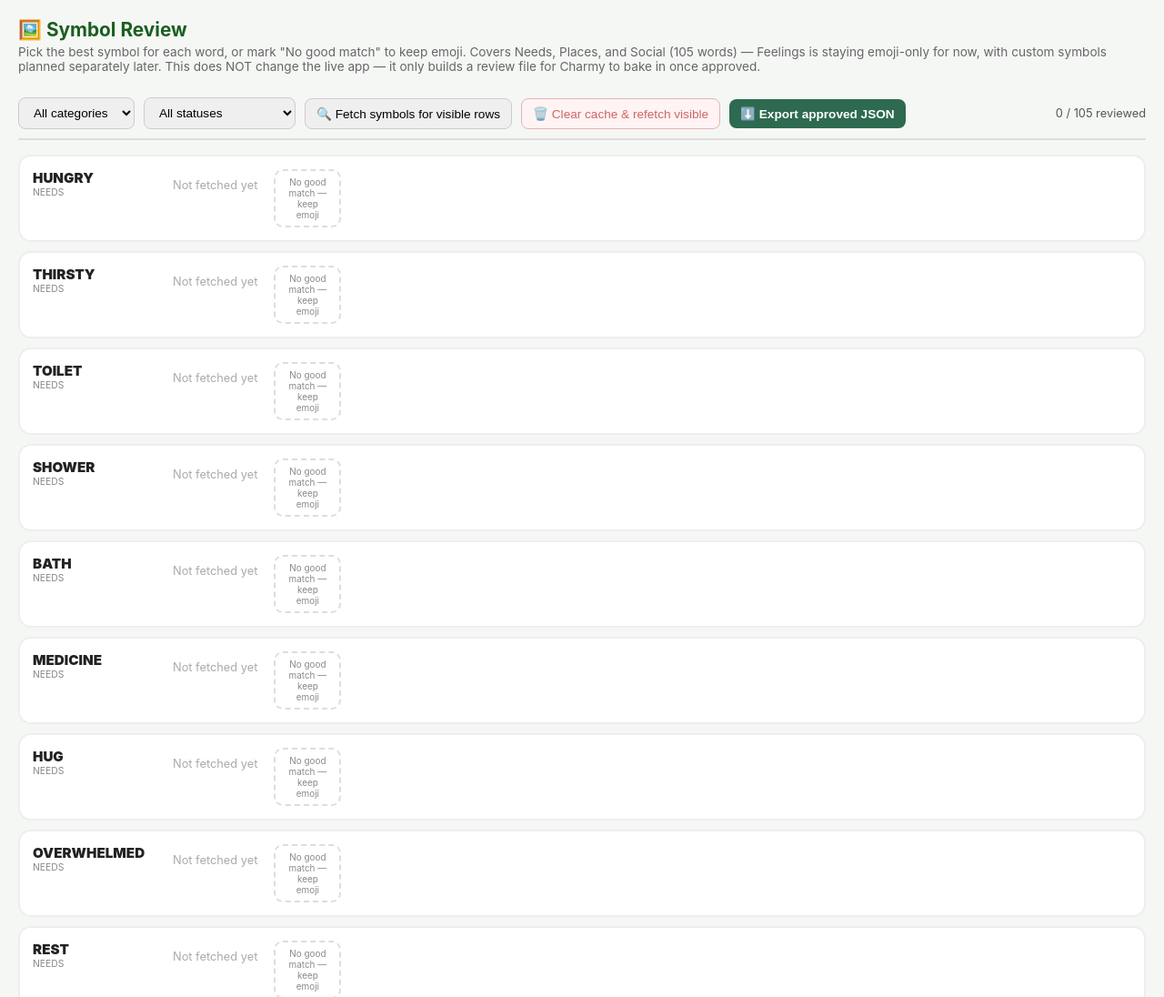
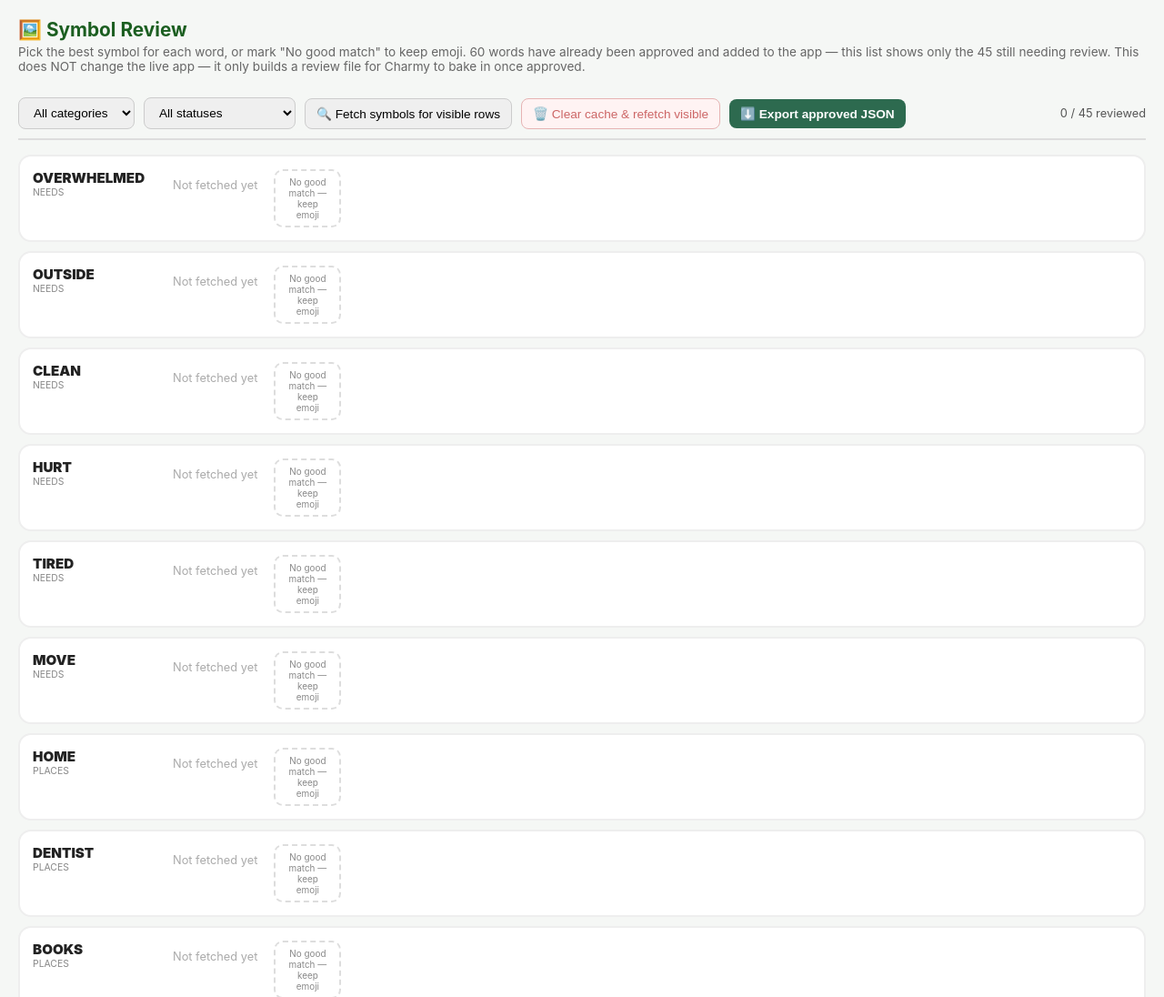
Before and after one commit to aidovaapp/aidovaapp, a website: page admin-symbol-review.html in a window 1280 px wide. Shown: the top 1096 px of the page at 91% size. Drawn offline with Linux system fonts and the light colour scheme.

Commit message:
Scope review tool to the 45 remaining unreviewed words — 60 already approved and baked into the app

```diff
--- a/admin-symbol-review.html
+++ b/admin-symbol-review.html
@@ -36,7 +36,7 @@
 <body>
 
 <h1>🖼️ Symbol Review</h1>
-<div class="sub">Pick the best symbol for each word, or mark "No good match" to keep emoji. Covers Needs, Places, and Social (105 words) — Feelings is staying emoji-only for now, with custom symbols planned separately later. This does NOT change the live app — it only builds a review file for Charmy to bake in once approved.</div>
+<div class="sub">Pick the best symbol for each word, or mark "No good match" to keep emoji. 60 words have already been approved and added to the app — this list shows only the 45 still needing review. This does NOT change the live app — it only builds a review file for Charmy to bake in once approved.</div>
 
 <div class="toolbar">
   <select id="catFilter" onchange="renderRows()">
@@ -61,10 +61,9 @@
 
 <script>
 var BTNS_WORDS = {
-  "0": [["I love you","I LOVE YOU"],["happy","HAPPY"],["sad","SAD"],["angry","ANGRY"],["in pain","IN PAIN"],["sleepy","SLEEPY"],["drowsy","DROWSY"],["scared","SCARED"],["frustrated","FRUSTRATED"],["heartbroken","HEARTBROKEN"],["excited","EXCITED"],["poorly","POORLY"],["bored","BORED"],["lonely","LONELY"],["worried","WORRIED"],["confused","CONFUSED"],["embarrassed","EMBARRASSED"],["proud","PROUD"],["calm","CALM"],["uneasy","UNEASY"],["jealous","JEALOUS"],["unwell","UNWELL"],["disgusted","DISGUSTED"],["nervous","NERVOUS"],["grateful","GRATEFUL"],["anxious","ANXIOUS"],["loved","LOVED"],["cross","CROSS"],["upset","UPSET"],["exhausted","EXHAUSTED"],["shocked","SHOCKED"],["crying","CRYING"],["disappointed","DISAPPOINTED"],["stressed","STRESSED"],["content","CONTENT"]],
-  "1": [["hungry","HUNGRY"],["thirsty","THIRSTY"],["toilet","TOILET"],["shower","SHOWER"],["bath","BATH"],["medicine","MEDICINE"],["hug","HUG"],["overwhelmed","OVERWHELMED"],["rest","REST"],["snack","SNACK"],["water","WATER"],["outside","OUTSIDE"],["clean","CLEAN"],["phone","PHONE"],["headphones","HEADPHONES"],["change","CHANGE"],["cuddle","CUDDLE"],["brush teeth","BRUSH TEETH"],["plaster","PLASTER"],["feel sick","FEEL SICK"],["hurt","HURT"],["cold","COLD"],["hot","HOT"],["tired","TIRED"],["pain","PAIN"],["wash","WASH"],["get dressed","GET DRESSED"],["move","MOVE"],["ear defenders","EAR DEFENDERS"]],
-  "2": [["home","HOME"],["school","SCHOOL"],["park","PARK"],["trampoline","TRAMPOLINE"],["car","CAR"],["bus","BUS"],["swim","SWIM"],["doctor","DOCTOR"],["dentist","DENTIST"],["cinema","CINEMA"],["books","BOOKS"],["TV","TV"],["play","PLAY"],["bedroom","BEDROOM"],["kitchen","KITCHEN"],["garden","GARDEN"],["hospital","HOSPITAL"],["shops","SHOPS"],["cafe","CAFÉ"],["library","LIBRARY"],["exercise","EXERCISE"],["art","ART"],["restaurant","RESTAURANT"],["airport","AIRPORT"],["therapy","THERAPY"],["party","PARTY"],["hairdresser","HAIRDRESSER"],["gym","GYM"],["beach","BEACH"],["supermarket","SUPERMARKET"],["church","CHURCH"],["mosque","MOSQUE"],["temple","TEMPLE"],["funfair","FUNFAIR"],["camping","CAMPING"],["football","FOOTBALL"],["train station","TRAIN STATION"],["hotel","HOTEL"],["aquarium","AQUARIUM"],["play centre","PLAY CENTRE"]],
-  "3": [["help","HELP"],["wait","WAIT"],["thank you","THANK YOU"],["me time","ME TIME"],["hello","HELLO"],["okay","OKAY"],["sorry","SORRY"],["done","DONE"],["quiet","QUIET"],["again","AGAIN"],["stop","STOP"],["goodbye","GOODBYE"],["please","PLEASE"],["no thank you","NO THANKS"],["i dont know","DONT KNOW"],["my turn","MY TURN"],["share","SHARE"],["come here","COME HERE"],["watch me","WATCH ME"],["finished","FINISHED"],["more","MORE"],["well done","WELL DONE"],["loud","LOUD"],["less","LESS"],["why","WHY"],["what","WHAT"],["who","WHO"],["where","WHERE"],["when","WHEN"],["how","HOW"],["good job","GOOD JOB"],["together","TOGETHER"],["your turn","YOUR TURN"],["try again","TRY AGAIN"],["i need some space","I NEED SPACE"],["i do not want to talk","I DONT WANT TO TALK"]]
+  "1": [["overwhelmed","OVERWHELMED"],["outside","OUTSIDE"],["clean","CLEAN"],["hurt","HURT"],["tired","TIRED"],["move","MOVE"]],
+  "2": [["home","HOME"],["dentist","DENTIST"],["books","BOOKS"],["kitchen","KITCHEN"],["shops","SHOPS"],["cafe","CAFÉ"],["airport","AIRPORT"],["therapy","THERAPY"],["hairdresser","HAIRDRESSER"],["gym","GYM"],["supermarket","SUPERMARKET"],["mosque","MOSQUE"],["temple","TEMPLE"],["funfair","FUNFAIR"],["hotel","HOTEL"]],
+  "3": [["help","HELP"],["wait","WAIT"],["thank you","THANK YOU"],["me time","ME TIME"],["hello","HELLO"],["okay","OKAY"],["sorry","SORRY"],["done","DONE"],["quiet","QUIET"],["stop","STOP"],["goodbye","GOODBYE"],["please","PLEASE"],["no thank you","NO THANKS"],["i dont know","DONT KNOW"],["my turn","MY TURN"],["share","SHARE"],["finished","FINISHED"],["well done","WELL DONE"],["what","WHAT"],["where","WHERE"],["your turn","YOUR TURN"],["try again","TRY AGAIN"],["i need some space","I NEED SPACE"],["i do not want to talk","I DONT WANT TO TALK"]]
 };
 
 var reviewData = {}; // word -> {candidates:[], selected:idx|null, status:'unreviewed'|'approved'|'rejected'}
```
